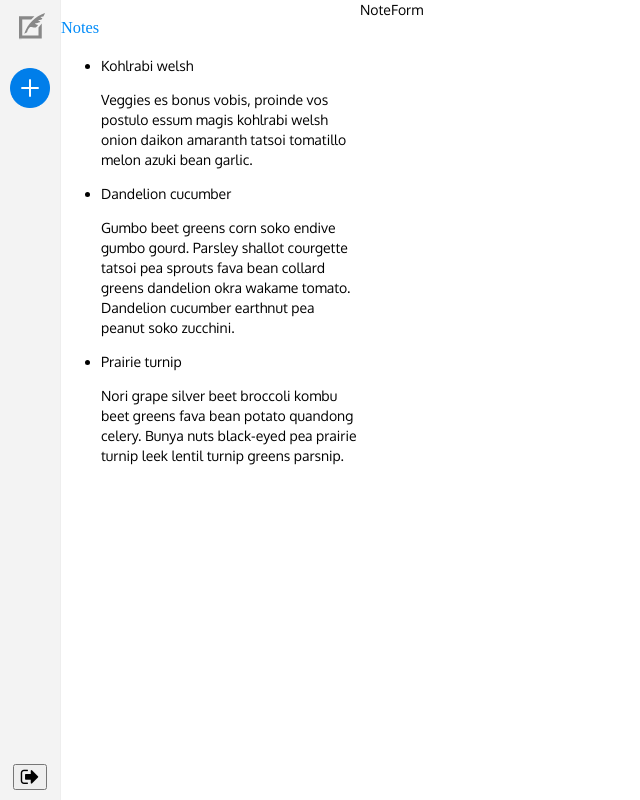
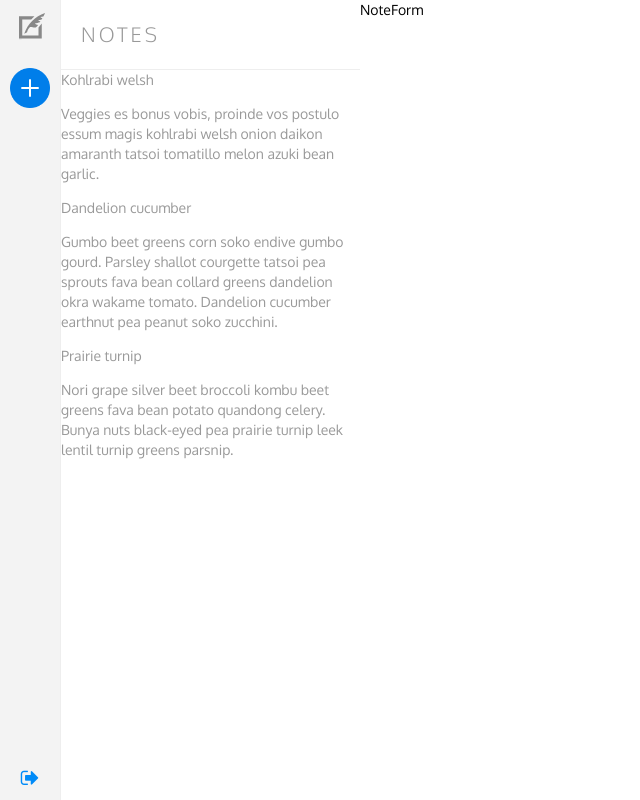
Before and after one commit to mRetoff/React-App, a React (Create React App) app: page / in a window 1280 px wide. Shown: the whole page, without its empty margins (0-640 px from the left). Built offline with nearby package versions, Linux system fonts and the light colour scheme; a web font is replaced by a local one.

Commit message:
Begin styling note list

```diff
--- a/src/NoteList.js
+++ b/src/NoteList.js
@@ -3,8 +3,8 @@ import React from 'react'
 const NoteList = () => {
     return (
         <div className="NoteList" style={styles.noteList}>
-            <h3>Notes</h3>
-                <ul id="notes">
+            <h3 style={styles.h3}>Notes</h3>
+                <ul id="notes" style={styles.notes}>
                     <a className="active">
                         <li>
                             <div className="note">
@@ -58,6 +58,25 @@ const styles = {
         borderRight: '0.1rem soloid #eee',
         width: '30rem',
     },
+    h3: {
+        color: '#999',
+        textTransform: 'uppercase',
+        fontSize: '2rem',
+        fontFamily: 'Oxygen',
+        fontWeight: '300',
+        letterSpacing: '0.3rem',
+        margin: '2rem 2rem',
+    },
+    notes: {
+        borderTop: '0.1rem solid #eee',
+        overflowY: 'scroll',
+        height: 'calc(100vh - 7.2rem)',
+        listStyle: 'none',
+        marginTop: '1rem',
+        padding: '0',
+        width: '100%',
+        color: '#999',
+    },
 
 }
 
--- a/src/Sidebar.js
+++ b/src/Sidebar.js
@@ -41,7 +41,7 @@ const Sidebar = () => {
                 className="SignOut"
                 style={styles.signOut}
             >
-                <button style={styles.signOutB}>
+                <button style={styles.button}>
                     <i className="fa fa-sign-out" style={styles.signOutBI}></i>
                 </button>
             </div>
@@ -77,6 +77,7 @@ const styles = {
         border: '0',
         color: '#008BF8',
         cursor: 'pointer',
+        outline: 'none',
     },
     aImg: {
         position: 'absolute',
@@ -91,9 +92,6 @@ const styles = {
         position: 'absolute',
         bottom: '1rem',
     },
-    signOutB: {
-        outline: 'none',
-    },
     signOutBI: {
         fontSize: '2rem',
     },
```
